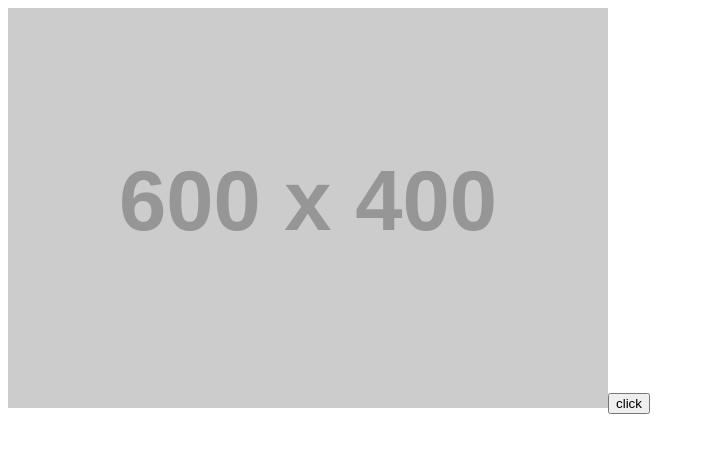
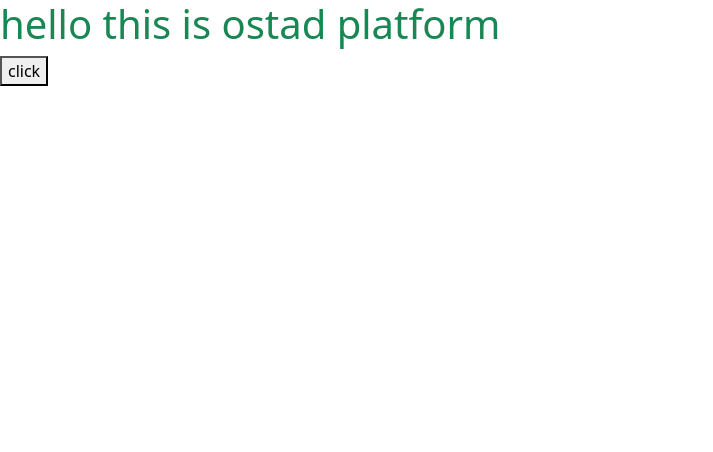
Before and after one commit to Sabibur201-Rahaman/react_hook_implement, a React (Vite) app: page / in a window 1280 px wide. Shown: the top 452 px of the page, without its empty margins (0-713 px from the left). Built offline with nearby package versions, Linux system fonts and the light colour scheme.

Commit message:
useref working with css className

```diff
--- a/package.json
+++ b/package.json
@@ -10,6 +10,7 @@
     "preview": "vite preview"
   },
   "dependencies": {
+    "bootstrap": "^5.3.2",
     "react": "^18.2.0",
     "react-dom": "^18.2.0"
   },
--- a/src/App.jsx
+++ b/src/App.jsx
@@ -3,15 +3,14 @@ import { useRef, useState } from 'react'
 
 function App() {
   // const [count, setCount] = useState(0)
-let myImg=useRef()
+let myHeadline=useRef()
 const change=()=>{
-  myImg.current.src='https://placehold.co/600x400?text=hello+world'
-myImg.current.setAttribute('height','150px')
-myImg.current.setAttribute('width','400px')
+  myHeadline.current.classList.remove('text-success')
+  myHeadline.current.classList.add('text-primary')
 }
   return (
     <>
-    <img ref={myImg}src='https://placehold.co/600x400'/>
+    <h1 className='text-success' ref={myHeadline}>hello this is ostad platform</h1>
       <button onClick={change}>click</button>
     </>
   )
--- a/src/main.jsx
+++ b/src/main.jsx
@@ -1,7 +1,8 @@
 import React from 'react'
 import ReactDOM from 'react-dom/client'
 import App from './App.jsx'
-
+import 'bootstrap';
+import 'bootstrap/dist/css/bootstrap.css'
 
 ReactDOM.createRoot(document.getElementById('root')).render(
   <React.StrictMode>
```
Also changed, not shown: 1 other file (tests, documents, lock files or other folders).
